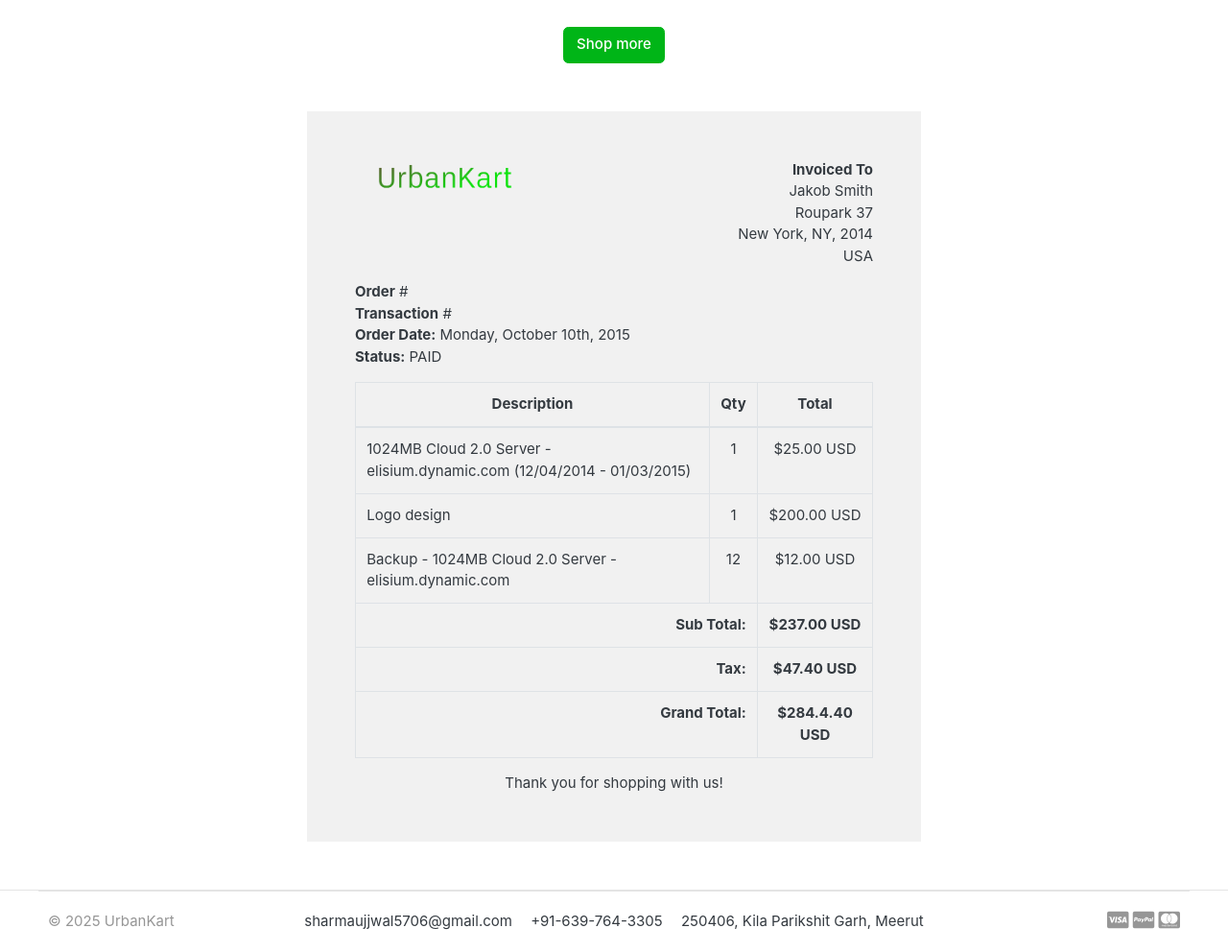
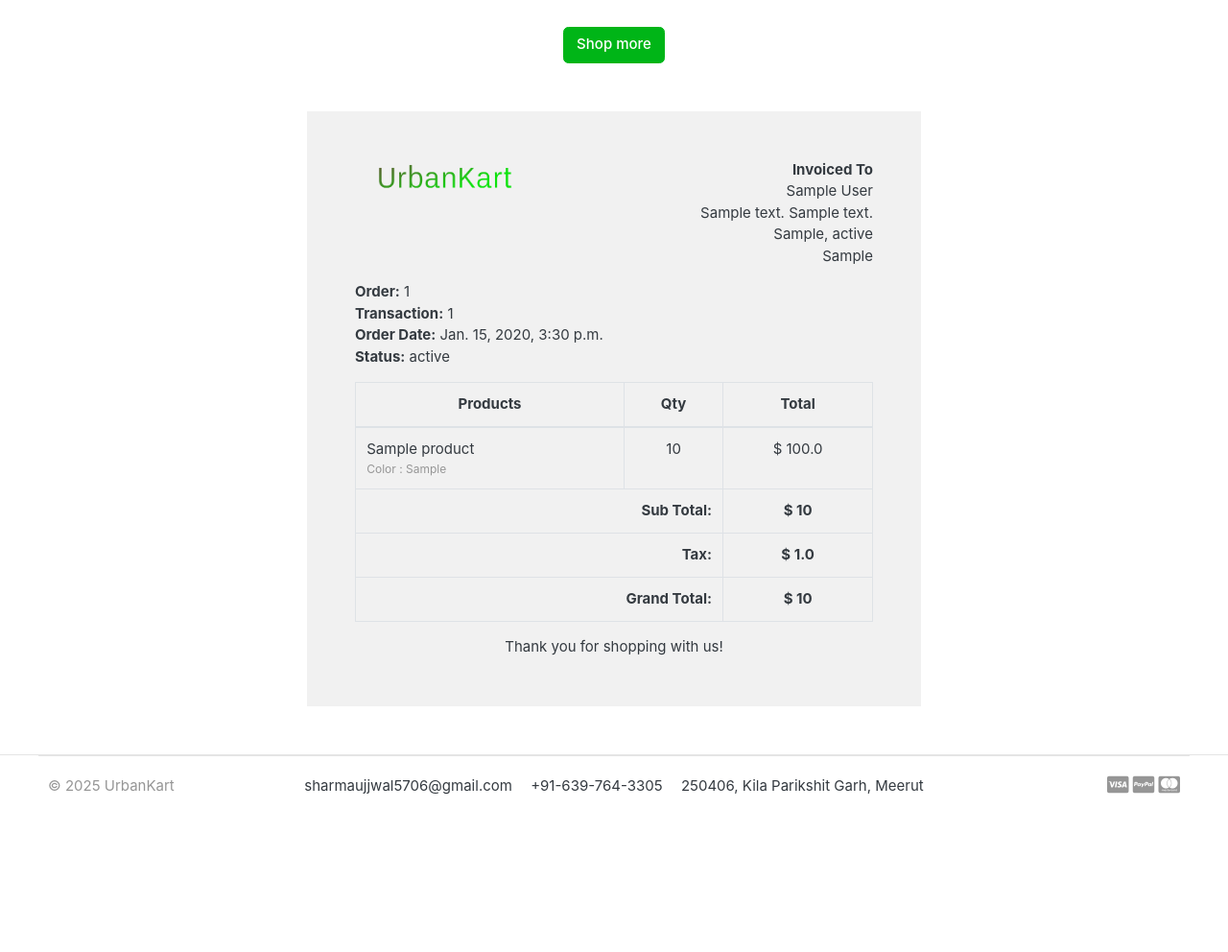
Before and after one commit to Ujjwal5705/UrbanKart, a Django app: template templates/orders/order_complete.html in a window 1280 px wide. Shown: the part 301-1293 px from the top of the page at 96% size. After the commit the page ends 1129 px from the top, so only its background shows below. Run offline with Django 5.2, Linux system fonts and the light colour scheme; tables that the repository leaves empty hold one stand-in row (values such as "Sample post"); the template is opened without the code that fills it: values that come from a table or form of the project are taken from there, most other values are stand-ins (such as "Sample title", 1, 10 or a date in 2020); some libraries are stand-ins or nearby versions; some web fonts are replaced.

Commit message:
Order Completion Invoice

```diff
--- a/orders/models.py
+++ b/orders/models.py
@@ -69,3 +69,6 @@ class OrderProduct(models.Model):
 
     def __str__(self):
         return self.product.product_name
+
+    def total_price(self):
+        return self.product_price * self.quantity
--- a/templates/orders/order_complete.html
+++ b/templates/orders/order_complete.html
@@ -15,83 +15,71 @@
 <div class="container" style="margin: 0 auto;width: 50%;padding: 50px;background: #f1f1f1;margin-top: 50px;margin-bottom: 50px;">
     <div class="row invoice row-printable">
         <div class="col-md-12">
-            <!-- col-lg-12 start here -->
             <div class="panel panel-default plain" id="dash_0">
-                <!-- Start .panel -->
                 <div class="panel-body p30">
                     <div class="row">
-                        <!-- Start .row -->
                         <div class="col-lg-6">
-                            <!-- col-lg-6 start here -->
                             <div class="invoice-logo"><img src="{% static 'images/logo.png' %}" alt="Invoice logo" style="max-height: 40px;"></div>
                         </div>
-                        <!-- col-lg-6 end here -->
                         <div class="col-lg-6">
-                            <!-- col-lg-6 start here -->
                             <div class="invoice-from">
                                 <ul class="list-unstyled text-right">
                                     <li><strong>Invoiced To</strong></li>
-                                    <li>Jakob Smith</li>
-                                    <li>Roupark 37</li>
-                                    <li>New York, NY, 2014</li>
-                                    <li>USA</li>
+                                    <li>{{order.full_name}}</li>
+                                    <li>{{order.full_address}}</li>
+                                    <li>{{order.city}}, {{order.state}}</li>
+                                    <li>{{order.country}}</li>
                                 </ul>
                             </div>
                         </div>
-                        <!-- col-lg-6 end here -->
                         <div class="col-lg-12">
-                            <!-- col-lg-12 start here -->
                             <div class="invoice-details mt25">
                                 <div class="well">
                                     <ul class="list-unstyled mb0">
-                                        <li><strong>Order</strong> #</li>
-                                        <li><strong>Transaction</strong> #</li>
-                                        <li><strong>Order Date:</strong> Monday, October 10th, 2015</li>
-                                        <li><strong>Status:</strong> PAID</li>
+                                        <li><strong>Order:</strong> {{order_number}}</li>
+                                        <li><strong>Transaction:</strong> {{transID}}</li>
+                                        <li><strong>Order Date:</strong> {{order.created_at}}</li>
+                                        <li><strong>Status:</strong> {{order.payment.status}}</li>
                                     </ul>
                                 </div>
                             </div>
-
                             <div class="invoice-items">
                                 <div class="table-responsive" style="overflow: hidden; outline: none;" tabindex="0">
                                     <table class="table table-bordered">
                                         <thead>
                                             <tr>
-                                                <th class="per70 text-center">Description</th>
+                                                <th class="per70 text-center">Products</th>
                                                 <th class="per5 text-center">Qty</th>
                                                 <th class="per25 text-center">Total</th>
                                             </tr>
                                         </thead>
                                         <tbody>
-                                            <tr>
-                                                <td>1024MB Cloud 2.0 Server - elisium.dynamic.com (12/04/2014 - 01/03/2015)</td>
-                                                <td class="text-center">1</td>
-                                                <td class="text-center">$25.00 USD</td>
-                                            </tr>
-                                            <tr>
-                                                <td>Logo design</td>
-                                                <td class="text-center">1</td>
-                                                <td class="text-center">$200.00 USD</td>
-                                            </tr>
-                                            <tr>
-                                                <td>Backup - 1024MB Cloud 2.0 Server - elisium.dynamic.com</td>
-                                                <td class="text-center">12</td>
-                                                <td class="text-center">$12.00 USD</td>
-                                            </tr>
+                                            {% for item in ordered_products %}
+                                                <tr>
+                                                    <td>{{item.product}}
+                                                        <p class="text-muted small">
+                                                            {% for i in item.variations.all %}
+                                                                {{i.variation_category | capfirst}} : {{i.variation_value | capfirst}}<br>
+                                                            {% endfor %}
+                                                        </p>
+                                                    </td>
+                                                    <td class="text-center">{{item.quantity}}</td>
+                                                    <td class="text-center">$ {{item.total_price}}</td>
+                                                </tr>
+                                            {% endfor %}
                                         </tbody>
                                         <tfoot>
                                             <tr>
                                                 <th colspan="2" class="text-right">Sub Total:</th>
-                                                <th class="text-center">$237.00 USD</th>
+                                                <th class="text-center">$ {{sub_total}}</th>
                                             </tr>
                                             <tr>
                                                 <th colspan="2" class="text-right">Tax:</th>
-                                                <th class="text-center">$47.40 USD</th>
+                                                <th class="text-center">$ {{order.tax}}</th>
                                             </tr>
-
                                             <tr>
                                                 <th colspan="2" class="text-right">Grand Total:</th>
-                                                <th class="text-center">$284.4.40 USD</th>
+                                                <th class="text-center">$ {{grand_total}}</th>
                                             </tr>
                                         </tfoot>
                                     </table>
@@ -101,14 +89,10 @@
                                 <p class="text-center">Thank you for shopping with us!</p>
                             </div>
                         </div>
-                        <!-- col-lg-12 end here -->
                     </div>
-                    <!-- End .row -->
                 </div>
             </div>
-            <!-- End .panel -->
         </div>
-        <!-- col-lg-12 end here -->
     </div>
     </div>
 
```
Also changed, not shown: orders/views.py (+23 -1 lines).
